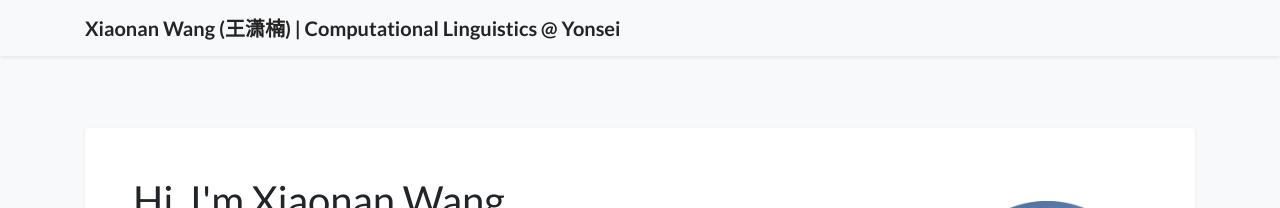
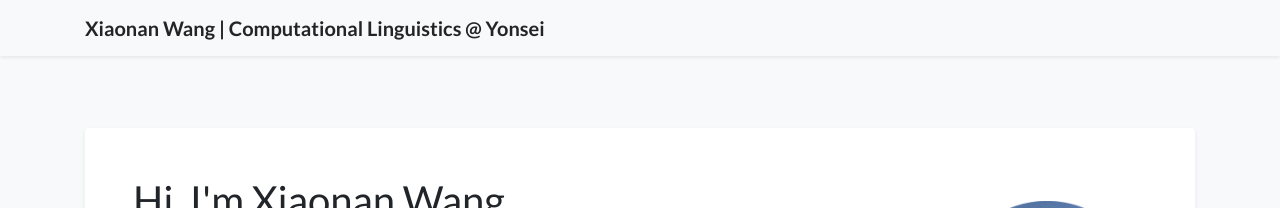
Before and after one commit to wangxiaonan-git/wangxiaonan-git.github.io, a Jekyll site: the page built from index.html, in a window 1280 px wide. Shown: the top 208 px of the page. Built offline with Jekyll 4.4.1, drawn with Linux system fonts in a browser that asks for light colours; a style sheet for code colours, icons or effects is not loaded.

Commit message:
Update profile.yml

```diff
--- a/_data/profile.yml
+++ b/_data/profile.yml
@@ -1,6 +1,6 @@
 primary_name: "Hi, I'm Xiaonan Wang"
 secondary_name: ""
-navbar_name: "Xiaonan Wang (王潇楠) | Computational Linguistics @ Yonsei"
+navbar_name: "Xiaonan Wang | Computational Linguistics @ Yonsei"
 
 # positions:
 #  - '<span class="no-break"><img src="assets/images/badges/mpu_master.png" alt="Macao Polytechnic University" class="inline-badge"/></span> M.S., Macao Polytechnic University (2024)'
```
